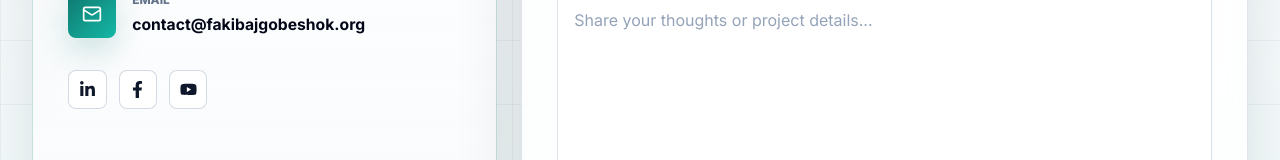
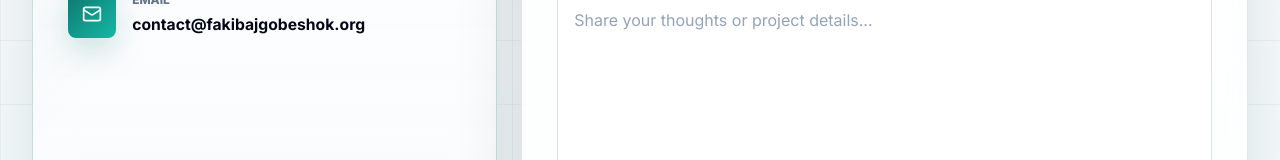
Before and after one commit to ShahriarShovo/fakibajgobeshok, a React (Vite) app: page / in a window 1280 px wide. Shown: the part 5126-5286 px from the top of the page. Built offline with nearby package versions, Linux system fonts and the light colour scheme.

Commit message:
commented

```diff
--- a/src/App.jsx
+++ b/src/App.jsx
@@ -465,9 +465,9 @@ function Contact() {
             </div>
 
             <div className="mt-8 flex flex-wrap gap-3">
-              <SocialLink icon={FaLinkedinIn} label="LinkedIn" href="https://linkedin.com/company/fakibaj-gobeshok" />
+              {/* <SocialLink icon={FaLinkedinIn} label="LinkedIn" href="https://linkedin.com/company/fakibaj-gobeshok" />
               <SocialLink icon={FaFacebookF} label="Facebook" href="https://www.facebook.com/fakibaj.gobeshok" />
-              <SocialLink icon={FaYoutube} label="YouTube" href="https://youtube.com/@fakibazgobeshok" />
+              <SocialLink icon={FaYoutube} label="YouTube" href="https://youtube.com/@fakibazgobeshok" /> */}
             </div>
           </aside>
 
```
